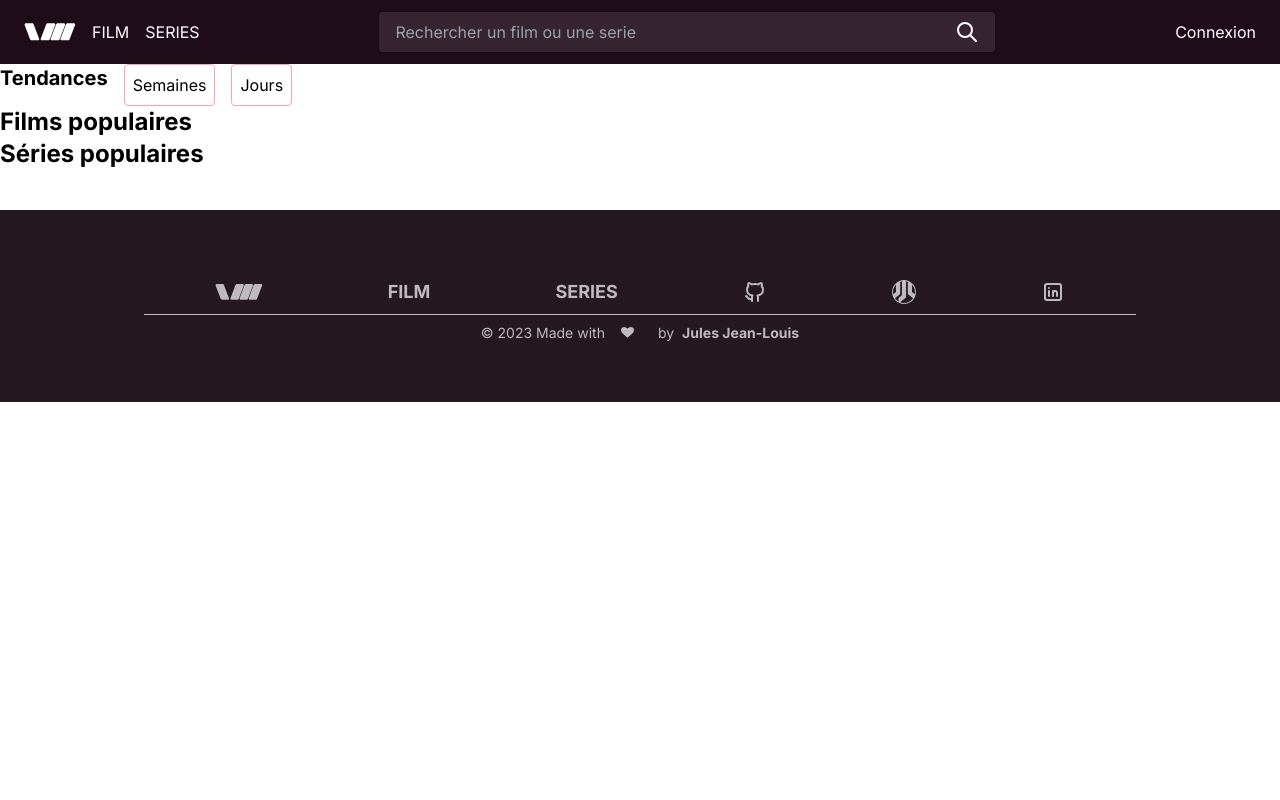
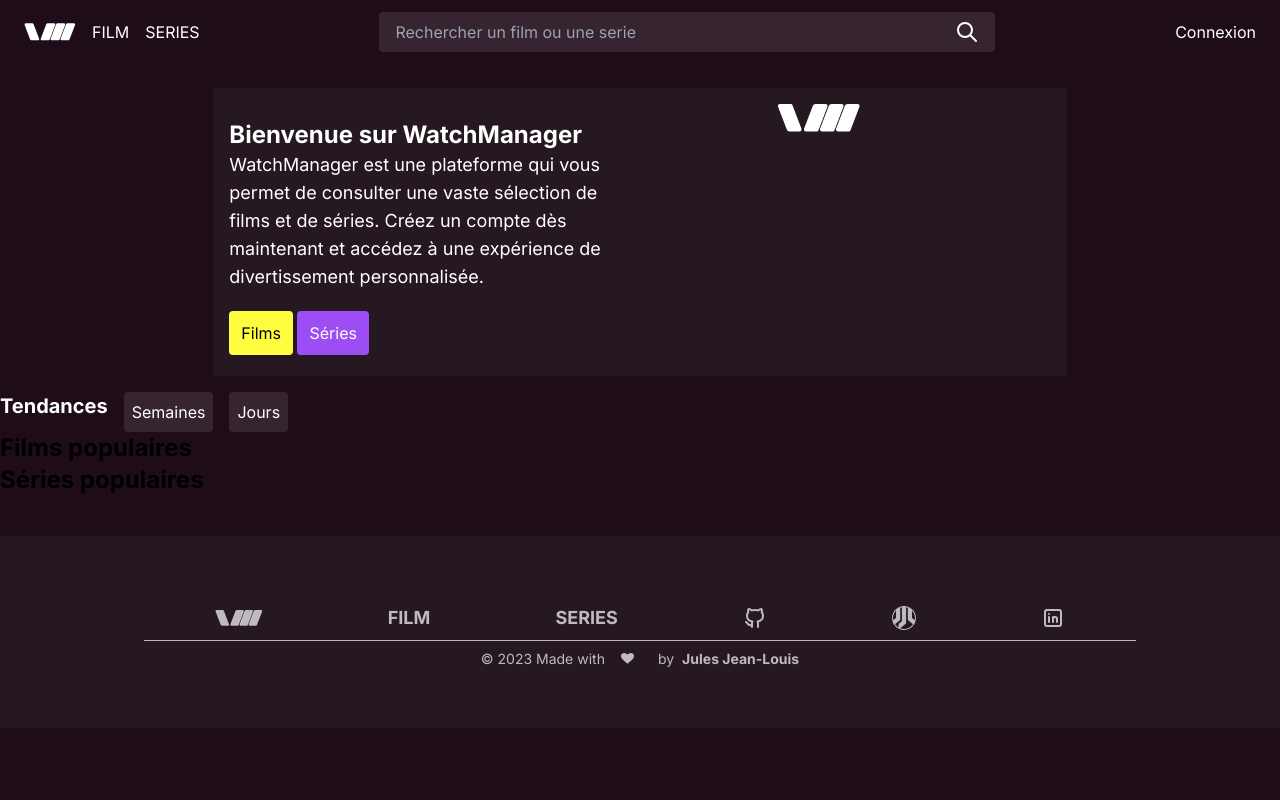
Before and after one commit to jules-jean-louis1/cinetech, a PHP site: the page made by src/View/home.php in a window 1280 px wide. Run offline with PHP 8.4, Linux system fonts and the light colour scheme; the template is opened without the code that fills it, so the values that code supplies are empty; some libraries are stand-ins or nearby versions.

Commit message:
modif home page

```diff
--- a/public/script/function/function.js
+++ b/public/script/function/function.js
@@ -217,6 +217,7 @@ async function LoginRegister(btnLogin) {
                                         smallEmail.textContent = '';
                                         message.textContent ='';
                                         message.textContent = data.success;
+
                                     }
                                 });
                         });
--- a/public/script/script_index.js
+++ b/public/script/script_index.js
@@ -1,19 +1,25 @@
-import { LoginRegister } from './function/function.js';
+import {headerMenu, LoginRegister, yearsFormat} from './function/function.js';
 import { profilHeader } from "./function/function.js";
 import { formatDate } from "./function/function.js";
-import { headerMenu} from "./function/function.js";
+import { getPosterPath } from "./function/function.js";
+import { successMessageToast } from './function/function.js';
+import { searchBarHeader } from "./function/function.js";
 
 const btnHeaderloginRegister = document.querySelector('#btnHeaderLoginRegister');
 const btnHeaderLogout = document.querySelector('#btnHeaderLogout');
 const btnHeaderProfile = document.querySelector('#btnHeaderProfile');
+const containerModalDialog = document.querySelector('#containerModalDialog');
+const containerSearchBar = document.querySelector('#containerSearchBar');
 
 if (btnHeaderloginRegister) {
     LoginRegister(btnHeaderloginRegister);
 }
 if (btnHeaderProfile) {
-    profilHeader(btnHeaderProfile);
-    headerMenu();
+    await profilHeader(btnHeaderProfile);
+    await headerMenu();
 }
+searchBarHeader();
+
 
 // INDEX PAGE
 
@@ -23,25 +29,44 @@ const btnTrendingWeek = document.querySelector('#btnTrendingWeek');
 const btnTrendingDay = document.querySelector('#btnTrendingDay');
 
 // Creation d'un barre de recherche
-const getPosterPath = (posterPath) => {
-    return `https://www.themoviedb.org/t/p/w220_and_h330_face${posterPath}`;
-};
 // Recupération des données de l'API Films populaires
+function generateSlug(title) {
+    let slug = title.toLowerCase(); // Convertit le titre en minuscules
+    slug = slug.replace(/[^a-z0-9]+/g, '-'); // Remplace les caractères non alphabétiques et non numériques par des tirets
+    slug = slug.replace(/^-+|-+$/g, ''); // Supprime les tirets en début et en fin de chaîne
+    return slug;
+}
 function displayMovies(data) {
     if (data.results) {
         const displayCard = document.createElement('div');
         displayCard.id = 'moviesCard';
         displayCard.classList.add('flex', 'flex-row', 'gap-5', 'overflow-x-scroll', 'py-5', 'px-10', 'w-full', 'h-[350px]');
         data.results.forEach((movie) => {
+            if (movie.title) {
             displayCard.innerHTML += `
-                <div class="flex flex-col pl-5 gap-2">
+                <div class="flex flex-col pl-5 gap-2 text-white">
+                    <a href="${window.location.origin}/cinetech/movie/${movie.id}-${generateSlug(movie.title)}">
                         <img src="${getPosterPath(movie.poster_path)}" class="w-[150px] h-[225px] shadow-sm rounded-md">
                         <div class="flex flex-col px-3 w-[150px]">
                             <h2 class="text-sm font-bold text-center">${movie.title}</h2>
                             <p class="text-xs text-center">${formatDate(movie.release_date)}</p>
                         </div>
+                    </a>
                 </div>
             `;
+            } else {
+                displayCard.innerHTML += `
+                <div class="flex flex-col pl-5 gap-2 text-white">
+                    <a href="${window.location.origin}/cinetech/series/${movie.id}-${generateSlug(movie.name)}">
+                        <img src="${getPosterPath(movie.poster_path)}" class="w-[150px] h-[225px] shadow-sm rounded-md">
+                        <div class="flex flex-col px-3 w-[150px]">
+                            <h2 class="text-sm font-bold text-center">${movie.name}</h2>
+                            <p class="text-xs text-center">${formatDate(movie.first_air_date)}</p>
+                        </div>
+                    </a>
+                </div>
+            `;
+            }
         });
         containerMoviesWeekOrDay.appendChild(displayCard);
     }
@@ -71,12 +96,14 @@ async function getPopularMovies () {
                 moviesCard.classList.add('flex', 'flex-row', 'gap-5', 'overflow-x-scroll', 'py-5', 'px-10', 'w-full', 'h-[350px]');
                 data.results.forEach((movie) => {
                     moviesCard.innerHTML += `
-                        <div class="flex flex-col pl-5 gap-2">
+                        <div class="flex flex-col pl-5 gap-2 text-white">
+                            <a href="${window.location.origin}/cinetech/movie/${movie.id}-${generateSlug(movie.title)}">
                             <img src="${getPosterPath(movie.poster_path)}" class="w-[150px] h-[225px] shadow-sm rounded-md">
                                 <div class="flex flex-col px-3 w-[150px]">
                                     <h2 class="text-sm font-bold text-center">${movie.title}</h2>
                                     <p class="text-xs text-center">${formatDate(movie.release_date)}</p>
                                 </div>
+                            </a>
                         </div>
                     `;
                 });
@@ -98,11 +125,13 @@ async function getPopularSeries () {
                 data.results.forEach((serie) => {
                     seriesCard.innerHTML += `
                         <div class="flex flex-col pl-5 gap-2">
+                            <a href="${window.location.origin}/cinetech/series/${serie.id}-${generateSlug(serie.name)}">
                             <img src="${getPosterPath(serie.poster_path)}" class="w-[150px] h-[225px] shadow-sm rounded-md">
                                 <div class="flex flex-col px-3 w-[150px]">
                                     <h2 class="text-sm font-bold text-center">${serie.name}</h2>
                                     <p class="text-xs text-center">${formatDate(serie.first_air_date)}</p>
                                 </div>
+                            </a>
                         </div>
                     `;
                 });
--- a/src/View/home.php
+++ b/src/View/home.php
@@ -14,16 +14,44 @@
     <link rel="icon" href="<?php echo 'http://' . $_SERVER['HTTP_HOST'] . '/cinetech/public/images/icon/logo.svg';?>">
     <title>Home</title>
 </head>
-<body>
+<body class="bg-[#1f0c19]">
 <?php require_once __DIR__ . '/elements/header.php'; ?>
 <div id="containerModalDialog"></div>
 <div class="containerIndex">
-    <div id="containerPopularMovies">
+    <div id="containerQuickAccess" class="h-72 py-6">
+        <div class="flex justify-center">
+            <div class="flex items-center justify-between p-4 h-72 w-8/12 bg-[#251821] hover:bg-[#362431] rounded">
+                <div class="flex flex-col justify-around h-full w-1/2">
+                    <div id="introWebsite" class="text-white">
+                        <h1 class="text-2xl font-bold">Bienvenue sur WatchManager</h1>
+                        <p class="text-lg">WatchManager est une plateforme qui vous permet de consulter une vaste sélection de films et de séries. Créez un compte dès maintenant et accédez à une expérience de divertissement personnalisée.</p>
+                    </div>
+                    <div>
+                        <button>
+                            <a href="<?php echo 'http://' . $_SERVER['HTTP_HOST'] . '/cinetech/movies';?>" class="bg-[#fffe3e] hover:bg-[#FFFE72] rounded p-3 text-black">Films</a>
+                        </button>
+                        <button>
+                            <a href="<?php echo 'http://' . $_SERVER['HTTP_HOST'] . '/cinetech/series';?>" class="bg-[#9c4ef4] hover:bg-[#8241cc] text-white rounded p-3">Séries</a>
+                        </button>
+                    </div>
+                </div>
+                <div class="h-full w-1/3">
+                    <svg width="84" height="28" viewBox="0 0 84 28" fill="none" xmlns="http://www.w3.org/2000/svg">
+                        <path d="M1.03603 2.7134C0.536115 1.40411 1.50298 0 2.90446 0H13.6228C14.4521 0 15.1954 0.511825 15.4912 1.2866L24.464 24.7866C24.9639 26.0959 23.997 27.5 22.5955 27.5H12.5658C11.3218 27.5 10.2069 26.7323 9.76313 25.5701L1.03603 2.7134Z" fill="white"/>
+                        <path d="M27.036 24.7866C26.5361 26.0959 27.503 27.5 28.9045 27.5H39.6228C40.4521 27.5 41.1954 26.9882 41.4912 26.2134L50.464 2.7134C50.9639 1.40411 49.997 0 48.5955 0L38.5658 0C37.3218 0 36.2069 0.767737 35.7631 1.9299L27.036 24.7866Z" fill="white"/>
+                        <path d="M59.036 24.7866C58.5361 26.0959 59.503 27.5 60.9045 27.5H71.6228C72.4521 27.5 73.1954 26.9882 73.4912 26.2134L82.464 2.7134C82.9639 1.40411 81.997 0 80.5955 0L70.5658 0C69.3218 0 68.2069 0.767737 67.7631 1.9299L59.036 24.7866Z" fill="white"/>
+                        <path d="M43.036 24.7866C42.5361 26.0959 43.503 27.5 44.9045 27.5H55.6228C56.4521 27.5 57.1954 26.9882 57.4912 26.2134L66.464 2.7134C66.9639 1.40411 65.997 0 64.5955 0L54.5658 0C53.3218 0 52.2069 0.767737 51.7631 1.9299L43.036 24.7866Z" fill="white"/>
+                    </svg>
+                </div>
+            </div>
+        </div>
+    </div>
+    <div id="containerPopularMovies" class="mt-10">
         <div>
-            <div class="flex space-x-4">
+            <div class="flex space-x-4 text-white">
                 <p class="text-xl font-bold">Tendances</p>
-                <button id="btnTrendingWeek" type="button" class="p-2 border border-red-300 rounded">Semaines</button>
-                <button id="btnTrendingDay" type="button" class="p-2 border border-red-300 rounded">Jours</button>
+                <button id="btnTrendingWeek" type="button" class="p-2 rounded bg-[#362431]">Semaines</button>
+                <button id="btnTrendingDay" type="button" class="p-2 rounded bg-[#362431]">Jours</button>
             </div>
             <div id="containerMoviesWeekOrDay"></div>
         </div>
```
Also changed, not shown: public/script/script_movieDetail.js (+14 -9 lines), public/script/script_seriesDetail.js (+3 -5 lines). Lines whose indentation alone changed are shown as unchanged.
